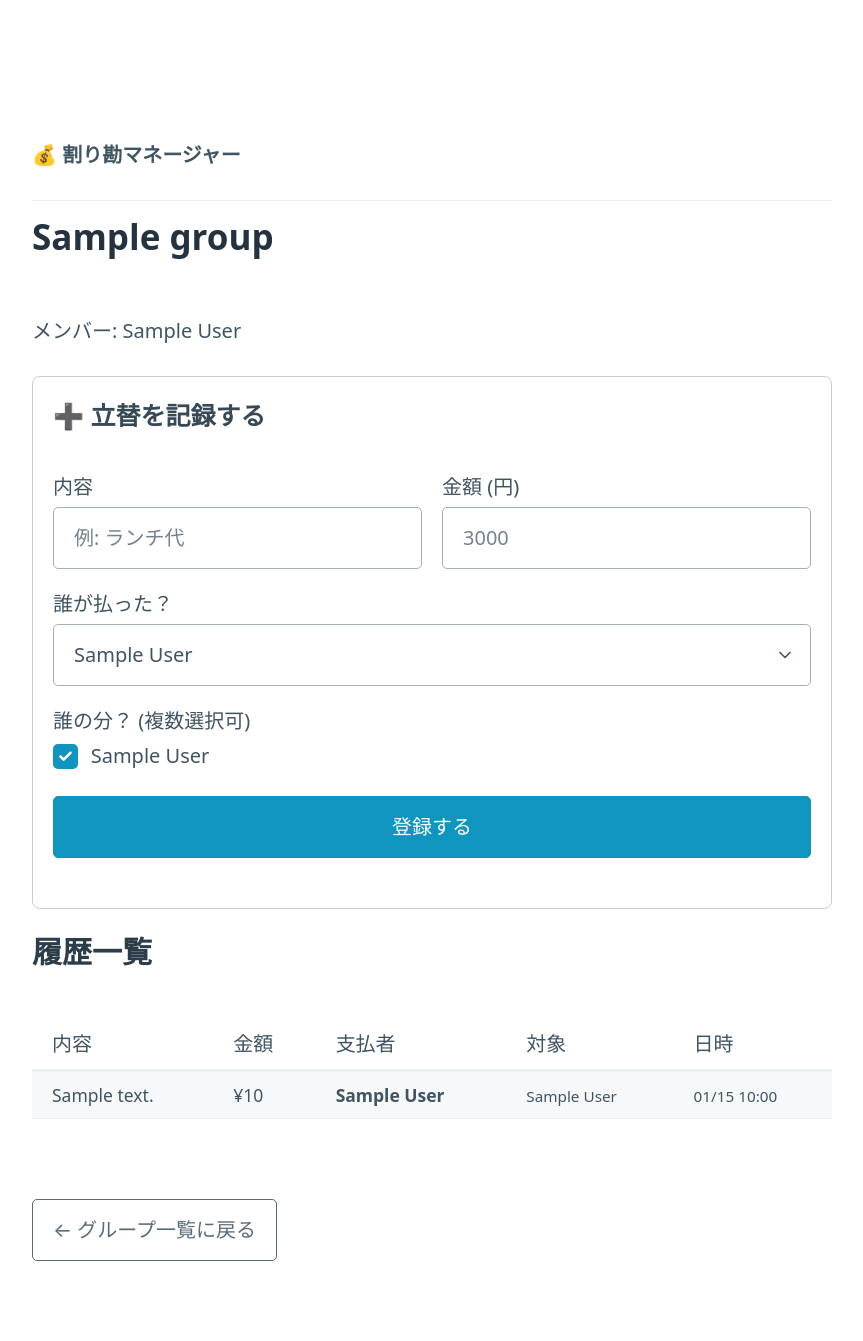
After one commit to yoshiototora/warikan-app, a FastAPI app: page /groups/1 in a window 1280 px wide. The commit adds this page. Shown: the whole page, without its empty margins (208-1071 px from the left). Run offline with FastAPI, Linux system fonts and the light colour scheme; tables that the repository leaves empty hold one stand-in row (values such as "Sample post").

Commit message:
精算以外

```diff
--- /dev/null
+++ b/main.py
@@ -0,0 +1,128 @@
+from fastapi import FastAPI, Request, Form, Depends, HTTPException
+from fastapi.responses import RedirectResponse
+from fastapi.templating import Jinja2Templates
+from fastapi.staticfiles import StaticFiles
+from sqlalchemy import create_engine, Column, Integer, String, ForeignKey, DateTime, Table
+from sqlalchemy.orm import sessionmaker, relationship, Session, declarative_base
+from datetime import datetime
+from typing import List
+
+# --- Database Setup ---
+DATABASE_URL = "sqlite:///./warikan.db"
+engine = create_engine(DATABASE_URL, connect_args={"check_same_thread": False})
+SessionLocal = sessionmaker(autocommit=False, autoflush=False, bind=engine)
+Base = declarative_base()
+
+# 中間テーブル（割り勘の対象メンバー）
+expense_targets = Table(
+    'expense_targets', Base.metadata,
+    Column('expense_id', Integer, ForeignKey('expenses.id')),
+    Column('member_id', Integer, ForeignKey('members.id'))
+)
+
+class Group(Base):
+    __tablename__ = "groups"
+    id = Column(Integer, primary_key=True, index=True)
+    name = Column(String, index=True)
+    created_at = Column(DateTime, default=datetime.now)
+    members = relationship("Member", back_populates="group")
+    expenses = relationship("Expense", back_populates="group")
+
+class Member(Base):
+    __tablename__ = "members"
+    id = Column(Integer, primary_key=True, index=True)
+    name = Column(String)
+    group_id = Column(Integer, ForeignKey("groups.id"))
+    group = relationship("Group", back_populates="members")
+
+class Expense(Base):
+    __tablename__ = "expenses"
+    id = Column(Integer, primary_key=True, index=True)
+    description = Column(String) # 用途（ランチ、タクシーなど）
+    amount = Column(Integer)
+    payer_id = Column(Integer, ForeignKey("members.id")) # 誰が払ったか
+    group_id = Column(Integer, ForeignKey("groups.id"))
+    created_at = Column(DateTime, default=datetime.now)
+
+    group = relationship("Group", back_populates="expenses")
+    payer = relationship("Member")
+    targets = relationship("Member", secondary=expense_targets) # 誰の分か
+
+Base.metadata.create_all(bind=engine)
+
+# --- FastAPI App Setup ---
+app = FastAPI()
+templates = Jinja2Templates(directory="templates")
+
+# Dependency
+def get_db():
+    db = SessionLocal()
+    try:
+        yield db
+    finally:
+        db.close()
+
+# --- Routes ---
+
+@app.get("/")
+def list_groups(request: Request, db: Session = Depends(get_db)):
+    """グループ一覧と作成フォームを表示"""
+    groups = db.query(Group).order_by(Group.created_at.desc()).all()
+    return templates.TemplateResponse("index.html", {"request": request, "groups": groups})
+
+@app.post("/groups")
+def create_group(
+    name: str = Form(...),
+    members_str: str = Form(...), # カンマ区切りの文字列
+    db: Session = Depends(get_db)
+):
+    """グループを作成しメンバーを登録"""
+    new_group = Group(name=name)
+    db.add(new_group)
+    db.commit()
+    db.refresh(new_group)
+
+    # メンバー登録処理（カンマ区切りを分割）
+    member_names = [m.strip() for m in members_str.split(",") if m.strip()]
+    for m_name in member_names:
+        new_member = Member(name=m_name, group_id=new_group.id)
+        db.add(new_member)
+
+    db.commit()
+    return RedirectResponse(url=f"/groups/{new_group.id}", status_code=303)
+
+@app.get("/groups/{group_id}")
+def get_group(request: Request, group_id: int, db: Session = Depends(get_db)):
+    """グループ詳細画面（メンバー表示、立替登録、履歴）"""
+    group = db.query(Group).filter(Group.id == group_id).first()
+    if not group:
+        raise HTTPException(status_code=404, detail="Group not found")
+
+    return templates.TemplateResponse("group.html", {"request": request, "group": group})
+
+@app.post("/groups/{group_id}/expenses")
+def add_expense(
+    group_id: int,
+    description: str = Form(...),
+    amount: int = Form(...),
+    payer_id: int = Form(...),
+    target_ids: List[int] = Form(...), # 複数選択されたIDのリスト
+    db: Session = Depends(get_db)
+):
+    """立替（支払い）情報の登録"""
+    # 支払い情報の作成
+    new_expense = Expense(
+        description=description,
+        amount=amount,
+        payer_id=payer_id,
+        group_id=group_id
+    )
+
+    # 対象メンバー（誰の分か）を紐付け
+    targets = db.query(Member).filter(Member.id.in_(target_ids)).all()
+    new_expense.targets = targets
+
+    db.add(new_expense)
+    db.commit()
+
+    return RedirectResponse(url=f"/groups/{group_id}", status_code=303)
--- a/requirements.txt
+++ b/requirements.txt
@@ -1 +1,5 @@
-flask
+fastapi
+uvicorn
+sqlalchemy
+jinja2
+python-multipart
--- /dev/null
+++ b/templates/base.html
@@ -0,0 +1,24 @@
+<!DOCTYPE html>
+<html lang="ja">
+<head>
+    <meta charset="UTF-8">
+    <meta name="viewport" content="width=device-width, initial-scale=1.0">
+    <title>割り勘アプリ</title>
+    <link rel="stylesheet" href="https://cdn.jsdelivr.net/npm/@picocss/pico@1/css/pico.min.css">
+    <style>
+        .container { max-width: 800px; margin-top: 2rem; }
+        .card { border: 1px solid #ccc; padding: 1rem; margin-bottom: 1rem; border-radius: 8px;}
+    </style>
+</head>
+<body>
+    <main class="container">
+        <nav>
+            <ul>
+                <li><strong><a href="/" style="text-decoration:none; color:inherit;">💰 割り勘マネージャー</a></strong></li>
+            </ul>
+        </nav>
+        <hr>
+        {% block content %}{% endblock %}
+    </main>
+</body>
+</html>
--- /dev/null
+++ b/templates/group.html
@@ -0,0 +1,81 @@
+{% extends "base.html" %}
+
+{% block content %}
+<header>
+    <h2>{{ group.name }}</h2>
+    <p>メンバー: {% for m in group.members %}{{ m.name }}{% if not loop.last %}, {% endif %}{% endfor %}</p>
+</header>
+
+<section class="card">
+    <h4>➕ 立替を記録する</h4>
+    <form action="/groups/{{ group.id }}/expenses" method="post">
+        <div class="grid">
+            <div>
+                <label for="description">内容</label>
+                <input type="text" name="description" placeholder="例: ランチ代" required>
+            </div>
+            <div>
+                <label for="amount">金額 (円)</label>
+                <input type="number" name="amount" placeholder="3000" required>
+            </div>
+        </div>
+
+        <label for="payer_id">誰が払った？</label>
+        <select name="payer_id" required>
+            {% for member in group.members %}
+                <option value="{{ member.id }}">{{ member.name }}</option>
+            {% endfor %}
+        </select>
+
+        <label>誰の分？ (複数選択可)</label>
+        <div class="grid">
+            {% for member in group.members %}
+            <label>
+                <input type="checkbox" name="target_ids" value="{{ member.id }}" checked>
+                {{ member.name }}
+            </label>
+            {% endfor %}
+        </div>
+
+        <button type="submit" style="margin-top: 1rem;">登録する</button>
+    </form>
+</section>
+
+<section>
+    <h3>履歴一覧</h3>
+    {% if group.expenses %}
+        <table role="grid">
+            <thead>
+                <tr>
+                    <th>内容</th>
+                    <th>金額</th>
+                    <th>支払者</th>
+                    <th>対象</th>
+                    <th>日時</th>
+                </tr>
+            </thead>
+            <tbody>
+                {% for expense in group.expenses %}
+                <tr>
+                    <td>{{ expense.description }}</td>
+                    <td>¥{{ "{:,}".format(expense.amount) }}</td>
+                    <td><strong>{{ expense.payer.name }}</strong></td>
+                    <td>
+                        <small>
+                        {% for target in expense.targets %}
+                            {{ target.name }}{% if not loop.last %}, {% endif %}
+                        {% endfor %}
+                        </small>
+                    </td>
+                    <td><small>{{ expense.created_at.strftime('%m/%d %H:%M') }}</small></td>
+                </tr>
+                {% endfor %}
+            </tbody>
+        </table>
+    {% else %}
+        <p>まだ立替記録がありません。</p>
+    {% endif %}
+</section>
+
+<a href="/" role="button" class="secondary outline">← グループ一覧に戻る</a>
+{% endblock %}
```
Also changed, not shown: app.py (deleted, +0 -108 lines), static/style.css (added, +21 -0 lines), templates/add_payment.html (deleted, +0 -20 lines), templates/index.html (+29 -26 lines), templates/settlement.html (deleted, +0 -16 lines), warikan.db (deleted), 1 other file.
